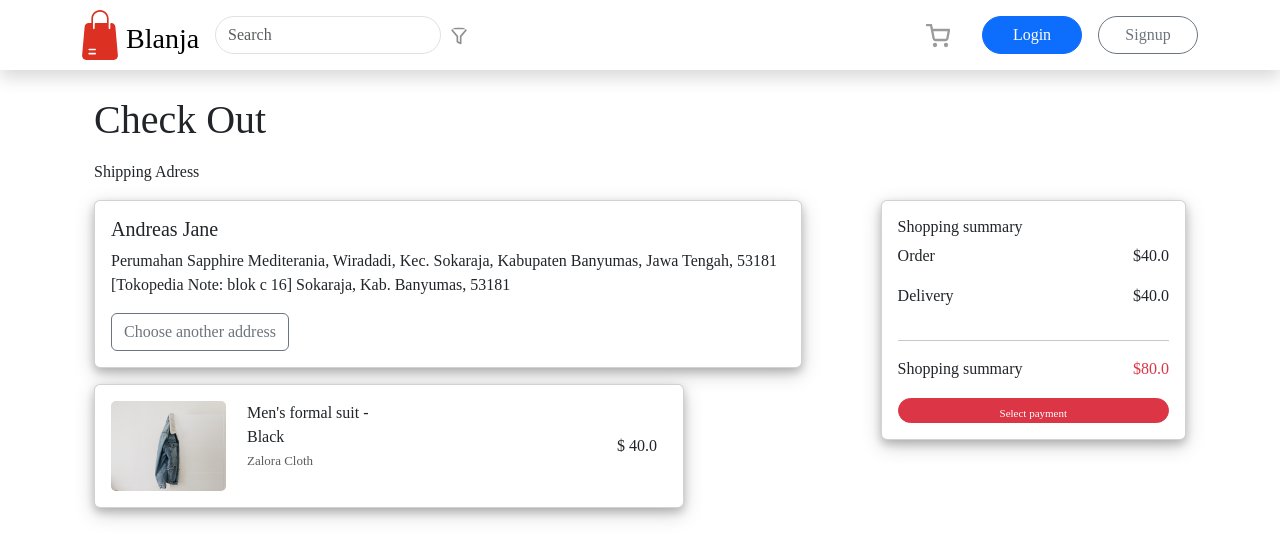
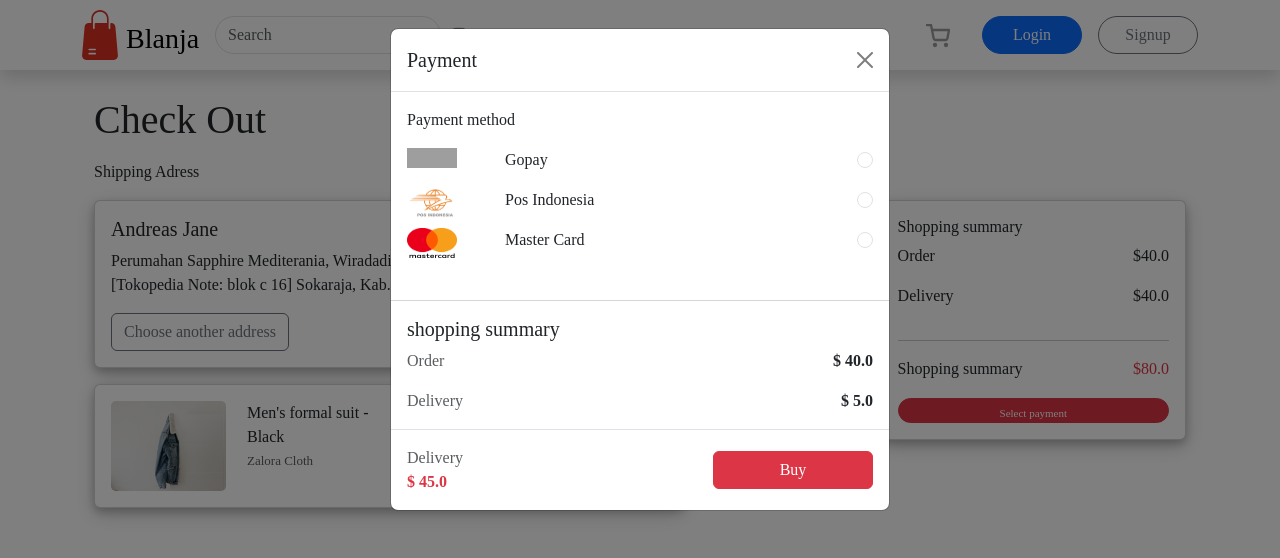
Before and after one commit to abubakar-adeni/FrontEnd-Blanja, a React (Create React App) app: page /CheckOut in a window 1280 px wide. Both pictures are taken after a click on the button "Select payment". Shown: the top 558 px of the page. Built offline with nearby package versions, Linux system fonts and the light colour scheme; grey boxes are pictures that could not be loaded.

Commit message:
[UPDATE] modal edd address and  modal payment

```diff
--- a/src/pages/CheckOut.jsx
+++ b/src/pages/CheckOut.jsx
@@ -22,9 +22,90 @@ function CheckOut() {
                 <div className="card-body">
                   <h5 className="card-title text-start">Andreas Jane</h5>
                   <p className="card-text text-start">Perumahan Sapphire Mediterania, Wiradadi, Kec. Sokaraja, Kabupaten Banyumas, Jawa Tengah, 53181 [Tokopedia Note: blok c 16] Sokaraja, Kab. Banyumas, 53181</p>
-                  <a href="#" className="btn btn-outline-secondary float-start">
+
+                  {/* <a href="#" className="btn btn-outline-secondary float-start">
                     Choose another address
-                  </a>
+                  </a> */}
+
+                  {/* content top */}
+
+                  <button type="button" class="btn btn-outline-secondary float-start" data-bs-toggle="modal" data-bs-target="#exampleModal" data-bs-whatever="@mdo">
+                    Choose another address
+                  </button>
+
+                  {/* start modal Add Address */}
+                  <div class="modal fade" id="exampleModal" tabindex="-1" aria-labelledby="exampleModalLabel" aria-hidden="true">
+                    <div class="modal-dialog">
+                      <div class="modal-content">
+                        <div class="modal-header">
+                          <h5 class="modal-title text-center" id="exampleModalLabel">
+                            Choose another address
+                          </h5>
+                          <button type="button" class="btn-close" data-bs-dismiss="modal" aria-label="Close"></button>
+                        </div>
+                        <div class="modal-body">
+                          <form>
+                            <div class="mb-3">
+                              <label for="recipient-name" class="col-form-label">
+                                Save address as (ex : home address, office address)
+                              </label>
+                              <input type="text" class="form-control" id="recipient-name" placeholder="Rumah" />
+                            </div>
+
+                            <div class="row mb-3">
+                              <div class="col">
+                                <label for="recipient-name" class="col-form-label">
+                                  Recipient’s name
+                                </label>
+                                <input type="text" class="form-control" aria-label="First name" />
+                              </div>
+                              <div class="col">
+                                <label for="recipient-name" class="col-form-label">
+                                  Recipient's telephone number
+                                </label>
+                                <input type="text" class="form-control" aria-label="Last name" />
+                              </div>
+                            </div>
+                            <div class="row mb-3">
+                              <div class="col">
+                                <label for="recipient-name" class="col-form-label">
+                                  Address
+                                </label>
+                                <input type="text" class="form-control" aria-label="First name" />
+                              </div>
+                              <div class="col">
+                                <label for="recipient-name" class="col-form-label">
+                                  Postal code
+                                </label>
+                                <input type="text" class="form-control" aria-label="Last name" />
+                              </div>
+                            </div>
+                            <div class="row mb-3">
+                              <label for="recipient-name" class="col-form-label">
+                                City or Subdistrict
+                              </label>
+                              <div class="col">
+                                <input type="text" class="form-control" aria-label="First name" />
+                              </div>
+                            </div>
+                            <input class="form-check-input" type="checkbox" value="" id="flexCheckDefault" />
+                            <label class="form-check-label ms-3 " for="flexCheckDefault">
+                              Make it the primary address
+                            </label>
+                          </form>
+                        </div>
+                        <div class="modal-footer">
+                          <button type="button" class="btn btn-light px-5" data-bs-dismiss="modal">
+                            Close
+                          </button>
+                          <button type="button" class="btn btn-danger px-5">
+                            Save
+                          </button>
+                        </div>
+                      </div>
+                    </div>
+                  </div>
+                  {/* end modal Add Address */}
                 </div>
               </div>
 
@@ -48,9 +129,76 @@ function CheckOut() {
                   <p>Shopping summary</p>
                   <p className="text-danger">$80.0</p>
                 </div>
-                <button type="button" class="btn btn-danger BtnCheckOut">
+
+                {/* <!-- Button Payment --> */}
+                <button type="button" class="btn btn-danger BtnCheckOut" data-bs-toggle="modal" data-bs-target="#exampleModal1">
                   Select payment
                 </button>
+
+                {/* <!-- Modal --> */}
+                <div class="modal fade" id="exampleModal1" tabindex="-1" aria-labelledby="exampleModalLabel1" aria-hidden="true">
+                  <div class="modal-dialog">
+                    <div class="modal-content">
+                      <div class="modal-header">
+                        <h5 class="modal-title" id="exampleModalLabel1">
+                          Payment
+                        </h5>
+                        <button type="button" class="btn-close" data-bs-dismiss="modal" aria-label="Close"></button>
+                      </div>
+                      <div class="modal-body">
+                        <p>Payment method</p>
+
+                        <div className="d-flex justify-content-between">
+                          <div className="d-flex ">
+                            <img src="../images/GoPay.png" alt="" style={{ width: "50px", height: "20px" }} className="me-5" />
+                            <p>Gopay</p>
+                          </div>
+                          <input class="form-check-input" type="radio" name="flexRadioDefault" id="flexRadioDefault1"></input>
+                        </div>
+
+                        <div className="d-flex  justify-content-between">
+                          <div className="d-flex ">
+                            <img src="../images/posIndonesia.png" alt="" style={{ width: "50px", height: "30px" }} className="me-5" />
+                            <p>Pos Indonesia</p>
+                          </div>
+                          <input class="form-check-input" type="radio" name="flexRadioDefault" id="flexRadioDefault1"></input>
+                        </div>
+
+                        <div className="d-flex  justify-content-between">
+                          <div className="d-flex ">
+                            <img src="../images/masterCard.png" alt="" style={{ width: "50px", height: "30px" }} className="me-5" />
+                            <p>Master Card</p>
+                          </div>
+                          <input class="form-check-input" type="radio" name="flexRadioDefault" id="flexRadioDefault1"></input>
+                        </div>
+                      </div>
+
+                      <hr className="text-muted" />
+
+                      <div className="d-flex flex-column mx-3">
+                        <h5>shopping summary</h5>
+                        <div className="d-flex justify-content-between">
+                          <p className="text-muted">Order</p>
+                          <p className="fw-bold">$ 40.0</p>
+                        </div>
+                        <div className="d-flex justify-content-between">
+                          <p className="text-muted">Delivery</p>
+                          <p className="fw-bold">$ 5.0</p>
+                        </div>
+                      </div>
+
+                      <div class="modal-footer d-flex justify-content-between">
+                        <div className="d-flex flex-column justify-content-between">
+                          <label className="text-muted">Delivery</label>
+                          <label className="fw-bold text-danger">$ 45.0</label>
+                        </div>
+                        <button type="button" class="btn btn-danger" style={{width: "10rem" }}>
+                          Buy
+                        </button>
+                      </div>
+                    </div>
+                  </div>
+                </div>
               </div>
             </div>
           </div>
```
Also changed, not shown: src/page/CheckOut.jsx (added).
